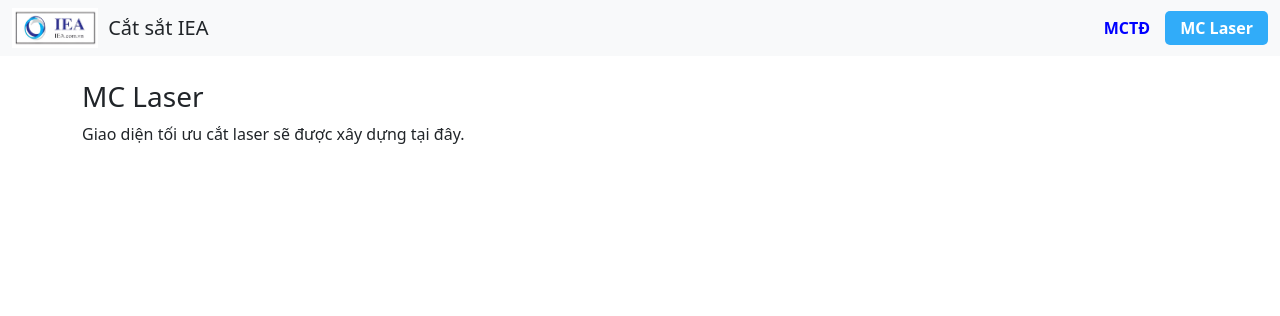
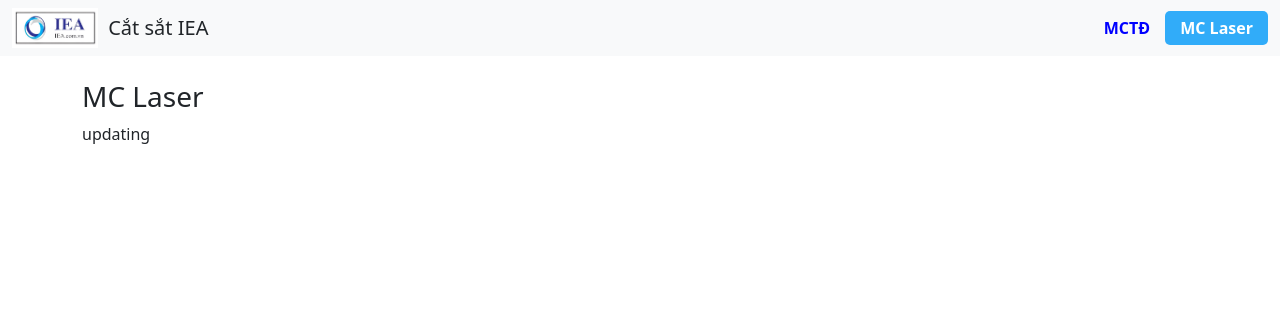
Before and after one commit to vuongcris4/cat_sat_iea, a Django app: page /cat_laser/ in a window 1280 px wide. Shown: the top 316 px of the page. Run offline with Django 5.2, Linux system fonts and the light colour scheme.

Commit message:
update laser

```diff
--- a/cat_laser/templates/cat_laser/index.html
+++ b/cat_laser/templates/cat_laser/index.html
@@ -2,6 +2,6 @@
 
 {% block content %}
 <h3>MC Laser</h3>
-<p>Giao diện tối ưu cắt laser sẽ được xây dựng tại đây.</p>
+<p>updating</p>
 <!-- Bạn sẽ bổ sung form laser tương tự như cat_sat khi cần -->
 {% endblock %}
```
